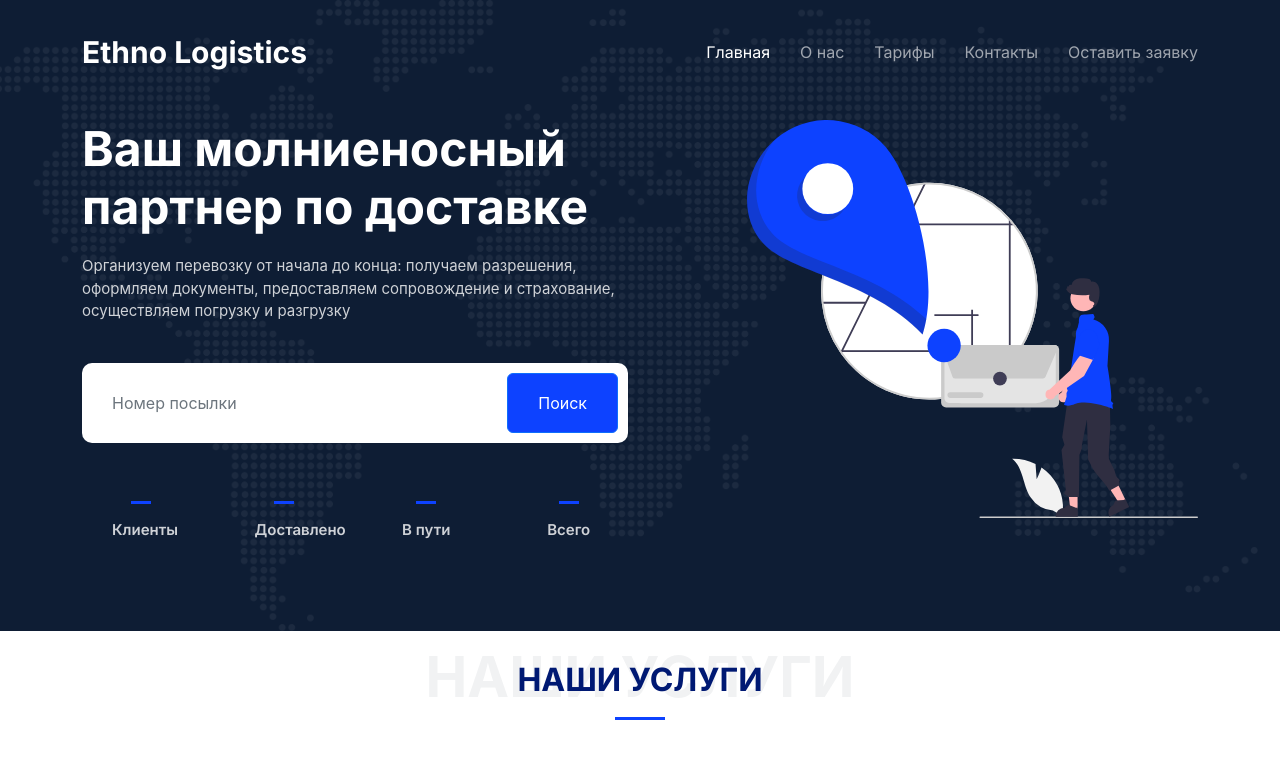
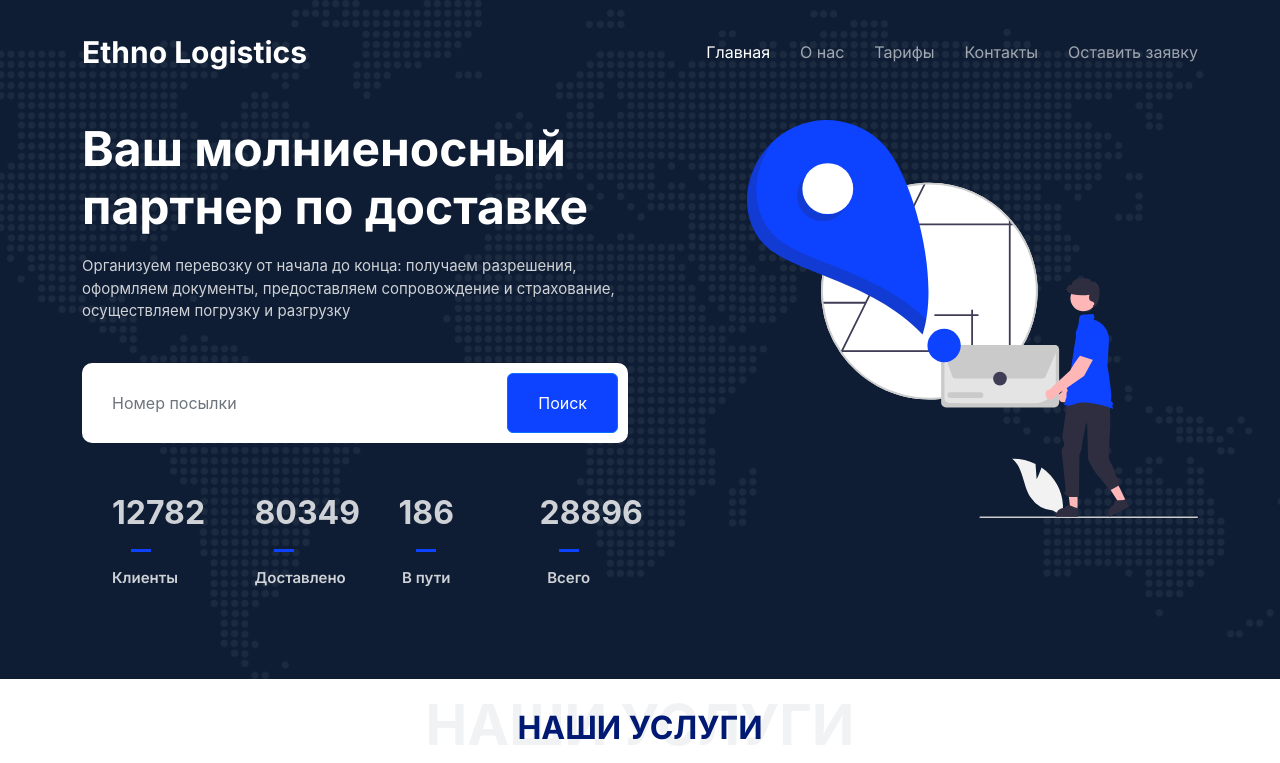
Before and after one commit to aashurov/EDSystems.Landing, a React (Create React App) app: page / in a window 1280 px wide. Shown: the top 763 px of the page. Built offline with nearby package versions, Linux system fonts and the light colour scheme; no server answers.

Commit message:
Changes committed: Sun Aug  6 20:23:26 +05 2023 from Azizs-MacBook-Pro.local

```diff
--- a/src/pages/Index.tsx
+++ b/src/pages/Index.tsx
@@ -37,7 +37,7 @@ function Index(){
 
           <div className="col-lg-3 col-6">
             <div className="stats-item text-center w-100 h-100">
-              <span data-purecounter-start="0" id="clients"data-purecounter-end="232" data-purecounter-duration="1" ></span>
+              <span data-purecounter-start="0" id="clients"data-purecounter-end="232" data-purecounter-duration="1" >12782</span>
               <p>Клиенты</p>
             </div>
           </div>
@@ -45,7 +45,7 @@ function Index(){
 
           <div className="col-lg-3 col-6">
             <div className="stats-item text-center w-100 h-100">
-              <span data-purecounter-start="0" id="projects" data-purecounter-end="521" data-purecounter-duration="1" ></span>
+              <span data-purecounter-start="0" id="projects" data-purecounter-end="521" data-purecounter-duration="1" >80349</span>
               <p>Доставлено</p>
             </div>
           </div>
@@ -53,7 +53,7 @@ function Index(){
 
           <div className="col-lg-3 col-6">
             <div className="stats-item text-center w-100 h-100">
-              <span data-purecounter-start="0" id="support" data-purecounter-end="1453" data-purecounter-duration="1" ></span>
+              <span data-purecounter-start="0" id="support" data-purecounter-end="1453" data-purecounter-duration="1" >186</span>
               <p>В пути</p>
             </div>
           </div>
@@ -61,7 +61,7 @@ function Index(){
 
           <div className="col-lg-3 col-6">
             <div className="stats-item text-center w-100 h-100">
-              <span data-purecounter-start="0" id="workers" data-purecounter-end="32" data-purecounter-duration="1" ></span>
+              <span data-purecounter-start="0" id="workers" data-purecounter-end="32" data-purecounter-duration="1" >28896</span>
               <p>Всего</p>
             </div>
           </div>
```
